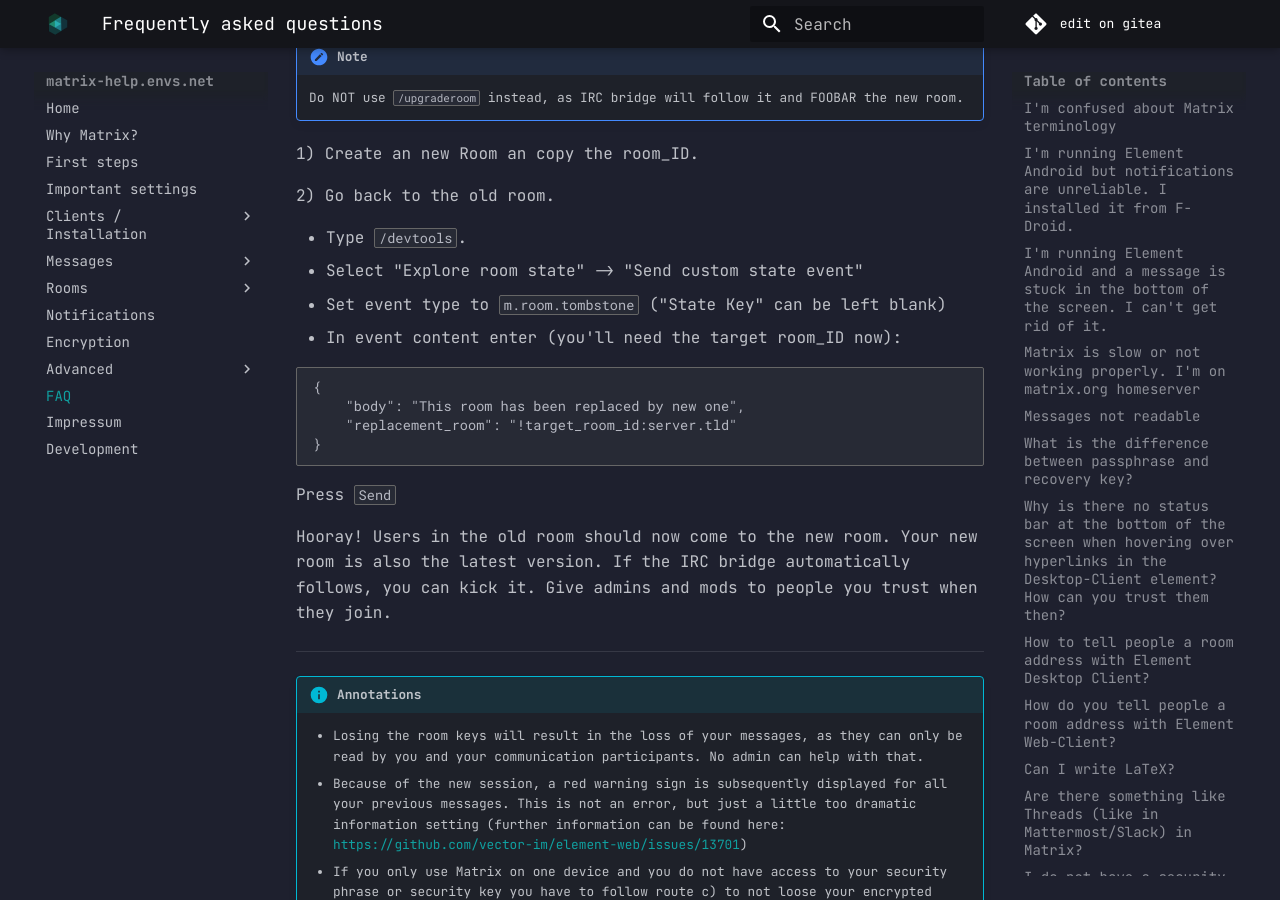
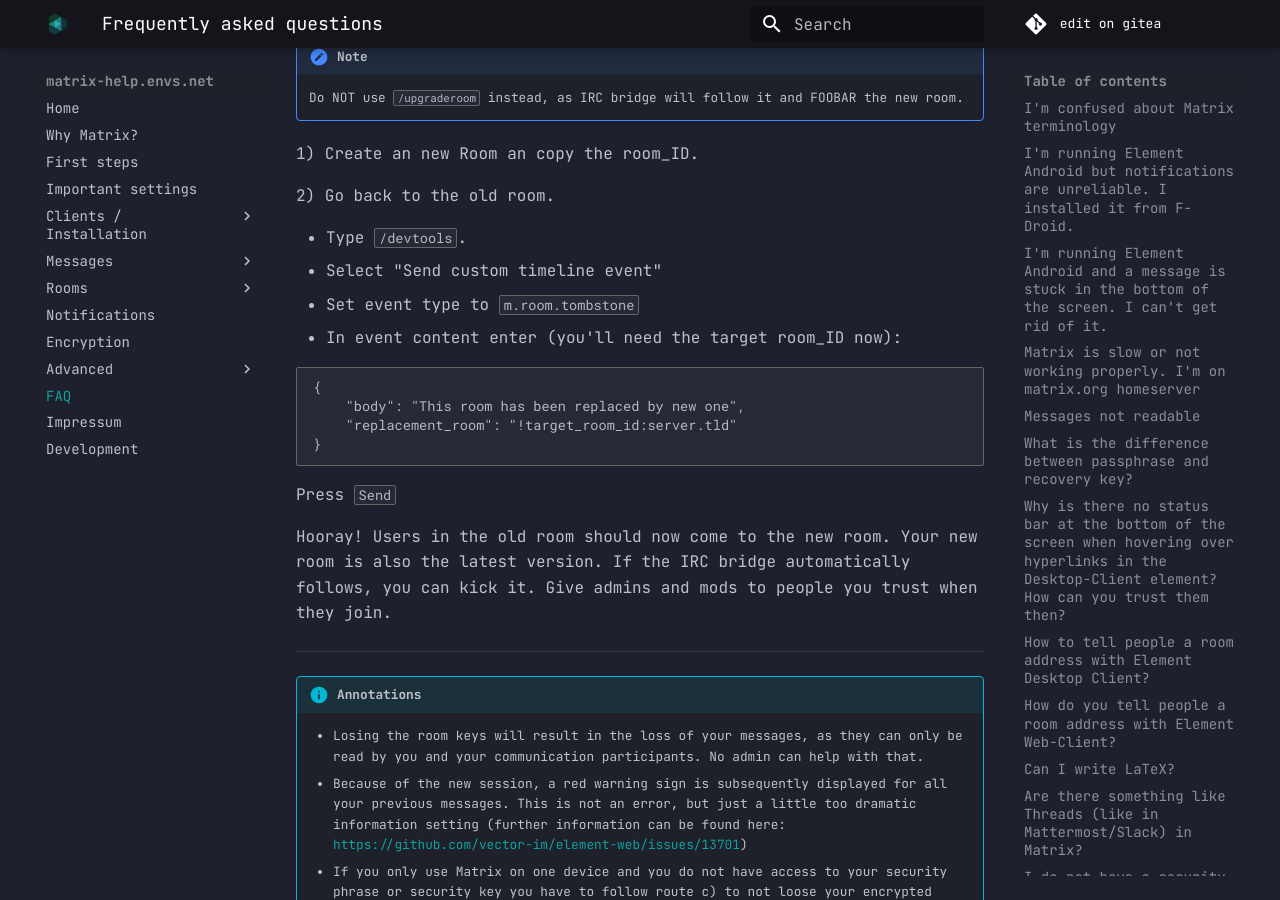
Before and after one commit to envs-net/matrix-doc, an MkDocs documentation site: the page built from docs/faq.md, in a window 1280 px wide and 900 px high, scrolled down 8202 px. Built offline with MkDocs 1.6.1 and Material for MkDocs 9.7.7, drawn with Linux system fonts in a browser that asks for light colours.

Commit message:
update faq Create a tombstone event

````diff
--- a/docs/faq.md
+++ b/docs/faq.md
@@ -177,8 +177,8 @@ This will move all Matrix users in the old room to the new room.
 2) Go back to the old room.
 
 * Type `/devtools`.
-* Select "Explore room state" -> "Send custom state event"
-* Set event type to `m.room.tombstone` ("State Key" can be left blank)
+* Select "Send custom timeline event"
+* Set event type to `m.room.tombstone`
 * In event content enter (you'll need the target room_ID now):
 
 ```json
````
